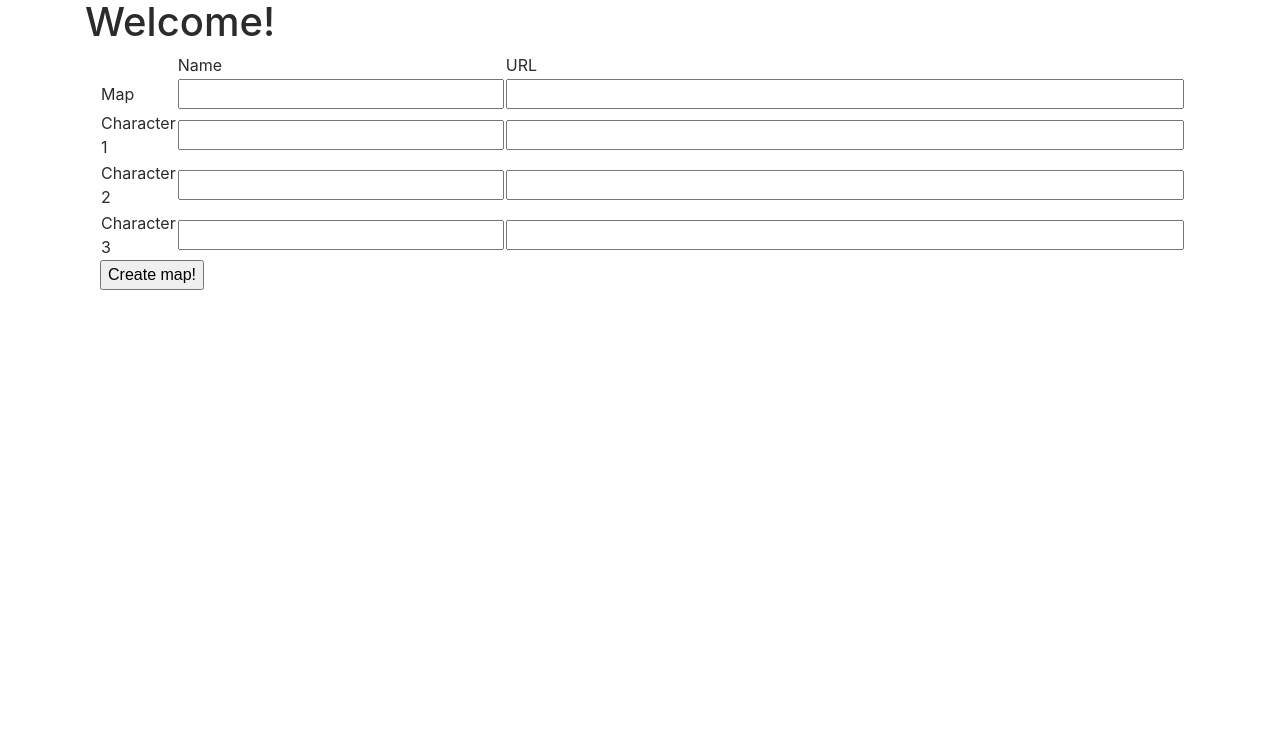
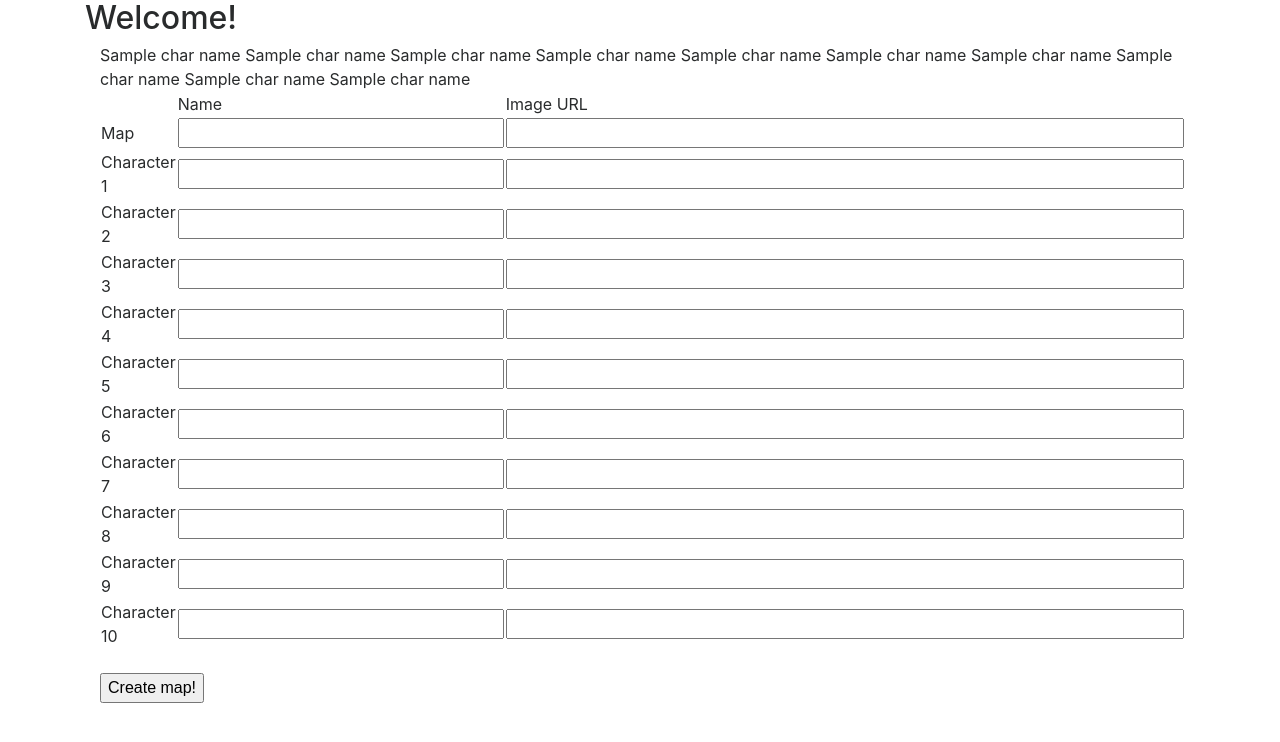
Before and after one commit to alvaropp/interactive-fantasy-map, a Flask app: template templates/index.html in a window 1280 px wide. Shown: the top 742 px of the page. Run offline with Flask 2, Linux system fonts and the light colour scheme; the template is opened without the code that fills it: values that come from a table or form of the project are taken from there, most other values are stand-ins (such as "Sample title", 1, 10 or a date in 2020); some libraries are stand-ins or nearby versions.

Commit message:
using custom form for character

```diff
--- a/app.py
+++ b/app.py
@@ -1,5 +1,5 @@
 from flask import Flask, render_template, flash, redirect
-from form import CreateMapForm
+from form import MapForm
 from process_new_map import create_map_from_form
 
 
@@ -11,7 +11,7 @@ with open("secret.txt", "r") as secret_f:
 
 @app.route("/", methods=["GET", "POST"])
 def home():
-    form = CreateMapForm()
+    form = MapForm()
     if form.validate_on_submit():
         text = create_map_from_form(form)
         flash(text)
--- a/form.py
+++ b/form.py
@@ -1,15 +1,15 @@
 from flask_wtf import FlaskForm
-from wtforms import StringField, SubmitField
+from wtforms import FieldList, Form, FormField, StringField, SubmitField
 from wtforms.validators import DataRequired
 
 
-class CreateMapForm(FlaskForm):
+class CharacterForm(FlaskForm):
+    char_name = StringField("Character name")
+    char_url = StringField("Character icon URL")
+
+
+class MapForm(FlaskForm):
     map_name = StringField("Map name", validators=[DataRequired()])
     map_base_url = StringField("Map image URL", validators=[DataRequired()])
-    char_name_1 = StringField("Character 1 name", validators=[DataRequired()])
-    char_name_2 = StringField("Character 2 name", validators=[DataRequired()])
-    char_name_3 = StringField("Character 3 name", validators=[DataRequired()])
-    char_icon_1 = StringField("Character 1 icon", validators=[DataRequired()])
-    char_icon_2 = StringField("Character 2 icon", validators=[DataRequired()])
-    char_icon_3 = StringField("Character 3 icon", validators=[DataRequired()])
+    characters = FieldList(FormField(CharacterForm), min_entries=10)
     create = SubmitField("Create map!")
--- a/templates/index.html
+++ b/templates/index.html
@@ -4,42 +4,36 @@
 
 {% block body %}
 
-<h1>Welcome!</h1>
+<h2>Welcome!</h2>
 
 <div class="container">
     <div class="row">
         <div class="col-12">
             {% block content %}
-            <form action="" method="post" novalidate>
+
+            <form action="" method="post" role="form">
                 {{ form.hidden_tag() }}
                 <table>
                     <tr>
                         <td></td>
                         <td>Name</td>
-                        <td>URL</td>
+                        <td>Image URL</td>
                     </tr>
                     <tr>
                         <td>Map</td>
                         <td>{{ form.map_name(size=32) }}</td>
                         <td>{{ form.map_base_url(size=70) }}</td>
                     </tr>
+                    {% for l in form.characters %}
                     <tr>
-                        <td>Character 1</td>
-                        <td>{{ form.char_name_1(size=32) }}</td>
-                        <td>{{ form.char_icon_1(size=70) }}</td>
+                        <td>Character {{ loop.index }}</td>
+                        <td>{{ l.form.char_name(size=32) }}</td>
+                        <td>{{ l.form.char_url(size=70) }}</td>
                     </tr>
-                    <tr>
-                        <td>Character 2</td>
-                        <td>{{ form.char_name_2(size=32) }}</td>
-                        <td>{{ form.char_icon_2(size=70) }}</td>
-                    </tr>
-                    <tr>
-                        <td>Character 3</td>
-                        <td>{{ form.char_name_3(size=32) }}</td>
-                        <td>{{ form.char_icon_3(size=70) }}</td>
-                    </tr>
+                    {{ char_name }}
+                    {% endfor %}
                 </table>
-
+                <br>
                 <p>{{ form.create() }}</p>
             </form>
             {% endblock %}
```
